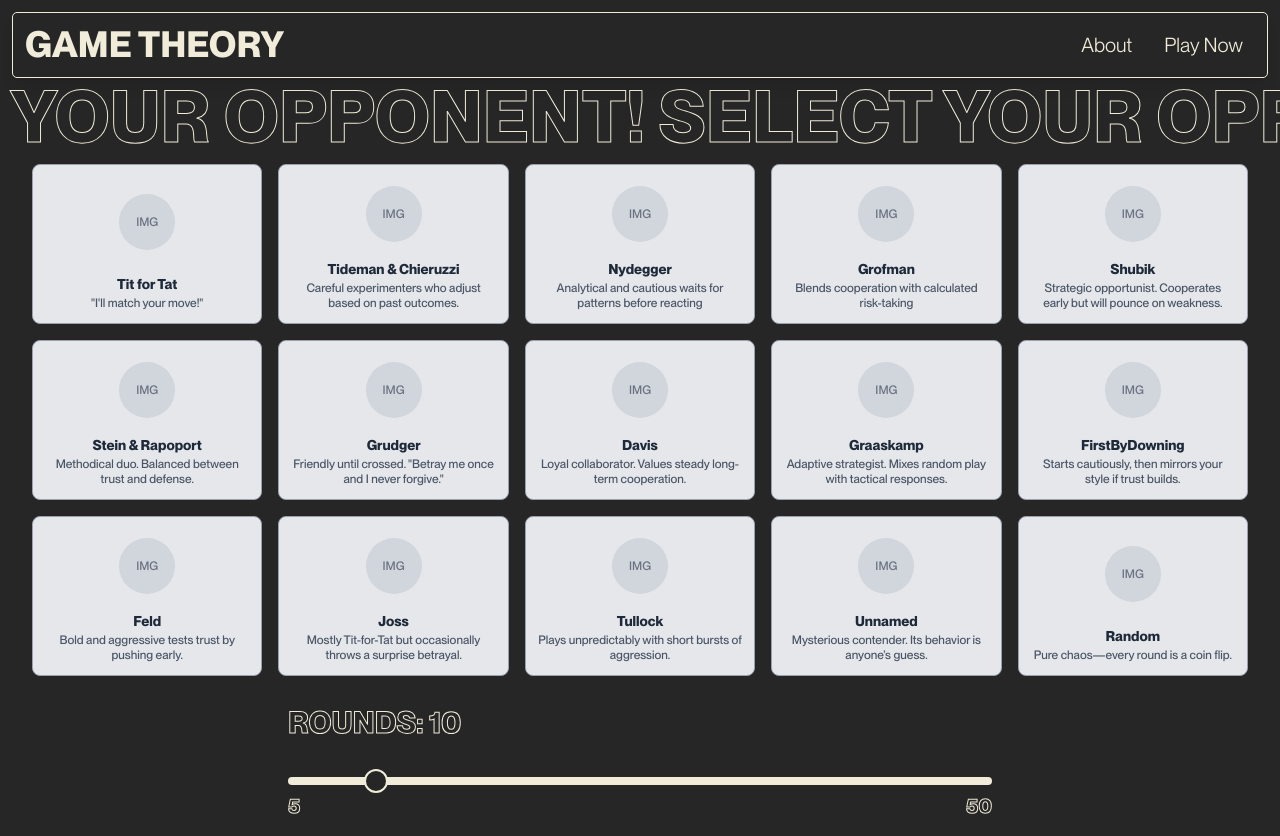
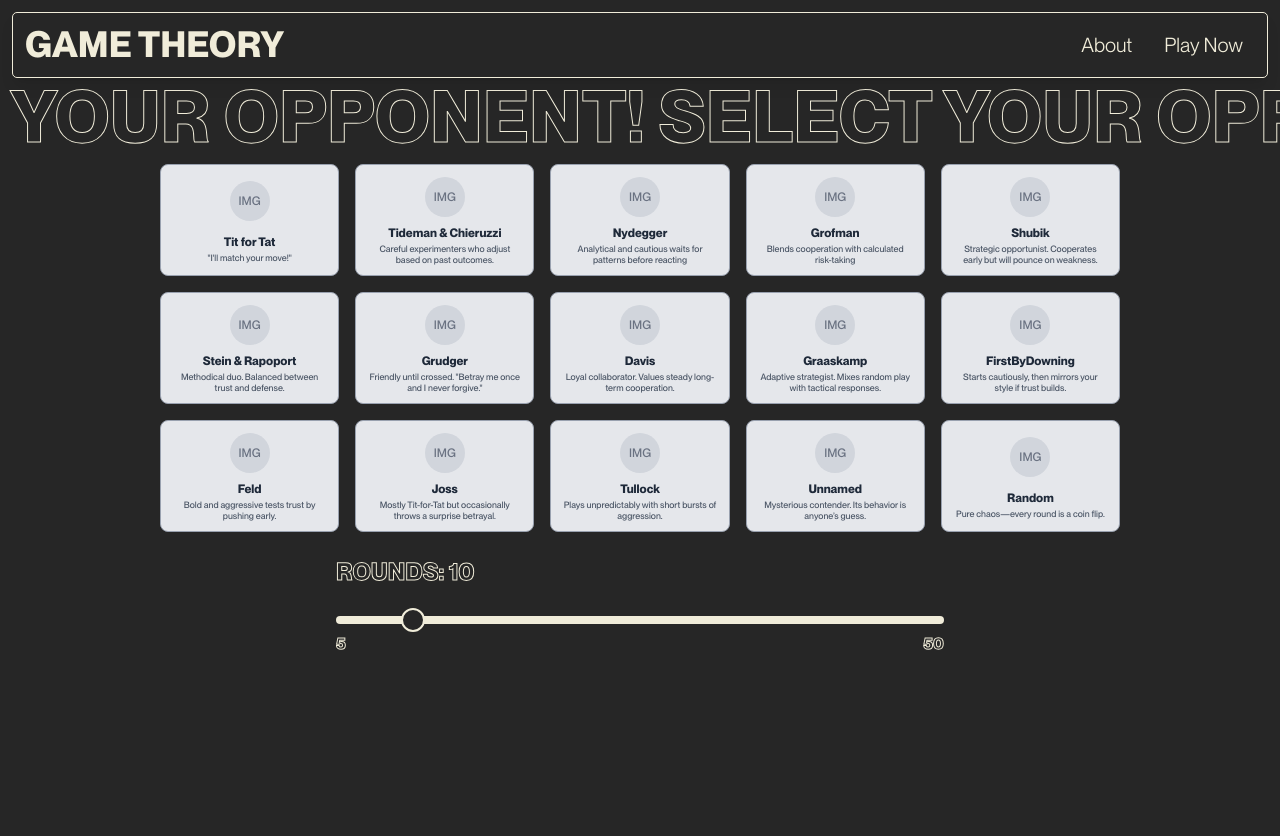
Before and after one commit to AidanYounathan/gametheory, a Next.js app: page /player-select in a window 1280 px wide. After the commit the page ends 800 px from the top, so only its background shows below. Built offline with nearby package versions, Linux system fonts and the light colour scheme.

Commit message:
fixed some styles

```diff
--- a/src/app/player-select/page.tsx
+++ b/src/app/player-select/page.tsx
@@ -46,20 +46,20 @@ export default function Home() {
     return (
         <div className=" text-bone">
             <Marquee className="overflow-hidden font-bold text-3xl sm:text-4xl md:text-5xl lg:text-6xl xl:text-7xl tracking-normal text-background text-outline">SELECT YOUR OPPONENT! SELECT YOUR OPPONENT!&nbsp;</Marquee>
-            <div className="grid grid-cols-3 sm:grid-cols-4 md:grid-cols-5 gap-2 sm:gap-3 md:gap-4 p-4 sm:p-6 md:p-8 md:py-3 max-w-7xl mx-auto">
+            <div className="grid grid-cols-3 sm:grid-cols-4 md:grid-cols-5 gap-2 sm:gap-3 md:gap-4 p-4 sm:p-6 md:p-8 md:py-3 max-w-7xl lg:max-w-5xl mx-auto">
                 {/* Character options - 5x3 responsive grid */}
                 {characters.map((character) => (
                     <div
                         key={character.id}
                         onClick={() => handleCharacterSelect(character.id)}
-                        className={`bg-gray-200 border p-2 sm:p-3 rounded-lg h-32 sm:h-36 md:h-40 flex flex-col justify-between items-center text-center cursor-pointer transition-all duration-200 ${
+                        className={`bg-gray-200 border p-2 sm:p-3 rounded-lg h-32 sm:h-36 md:h-40 lg:h-28 flex flex-col justify-between items-center text-center cursor-pointer transition-all duration-200 ${
                             selectedCharacter === character.id
                                 ? 'border-blue-500 bg-blue-100 shadow-lg transform scale-105'
                                 : 'border-gray-400 hover:border-gray-600 hover:shadow-md'
                         }`}
                     >
                         <div className="w-full flex-1 flex items-center justify-center mb-2">
-                            <div className="w-10 h-10 sm:w-12 sm:h-12 md:w-14 md:h-14 bg-gray-300 rounded-full flex items-center justify-center">
+                            <div className="w-10 h-10 sm:w-12 sm:h-12 md:w-14 md:h-14 lg:w-10 lg:h-10 bg-gray-300 rounded-full flex items-center justify-center">
                                 <span className="text-gray-500 text-xs">IMG</span>
                                 {/* <Image
                                     src={character.image}
@@ -72,10 +72,10 @@ export default function Home() {
                         </div>
 
                         <div className="w-full">
-                            <h3 className="text-xs sm:text-sm font-bold text-gray-800 mb-0.5">
+                            <h3 className="text-xs sm:text-sm lg:text-xs font-bold text-gray-800 mb-0.5">
                                 {character.name}
                             </h3>
-                            <p className="text-[10px] sm:text-xs text-gray-600 leading-tight">
+                            <p className="text-[10px] sm:text-xs lg:text-[9px] text-gray-600 leading-tight">
                                 {character.description}
                             </p>
                         </div>
@@ -84,10 +84,10 @@ export default function Home() {
             </div>
 
             {/* Round selection slider */}
-            <div className="max-w-3xl mx-auto px-4 sm:px-6 md:px-8">
-                <div className="overflow-hidden font-bold text-xl sm:text-2xl md:text-3xl tracking-normal text-background text-outline py-4">
+            <div className="max-w-3xl lg:max-w-2xl mx-auto px-4 sm:px-6 md:px-8">
+                <div className="overflow-hidden font-bold text-xl sm:text-2xl md:text-3xl lg:text-2xl tracking-normal text-background text-outline py-4 lg:py-3">
                     <h3>ROUNDS: {rounds}</h3>
-                    <div className="mt-4">
+                    <div className="mt-4 lg:mt-3">
                         <input
                             type="range"
                             value={rounds}
@@ -100,7 +100,7 @@ export default function Home() {
                             step={1}
                             className="custom-slider"
                         />
-                        <div className="flex justify-between  text-base sm:text-lg md:text-xl">
+                        <div className="flex justify-between  text-base sm:text-lg md:text-xl lg:text-base">
                             <span>5</span>
                             <span>50</span>
                         </div>
@@ -110,12 +110,12 @@ export default function Home() {
 
             {/* Selected character display */}
             {selectedCharacter && (
-                <div className="max-w-7xl mx-auto px-4 sm:px-6 md:px-8 ">
-                    <div className="overflow-hidden font-bold tracking-normal text-background text-outline py-4 text-center">
-                        <h2 className="text-2xl sm:text-3xl md:text-4xl">
+                <div className="max-w-7xl lg:max-w-5xl mx-auto px-4 sm:pb-6 md:px-8 ">
+                    <div className="overflow-hidden font-bold tracking-normal text-background text-outline  text-center">
+                        <h2 className="text-2xl sm:text-3xl md:text-4xl lg:text-2xl">
                             {characters.find(c => c.id === selectedCharacter)?.name} - {rounds} ROUNDS
                         </h2>
-                        <button onClick={() => handleGameStart()} className="mt-6 bg-bone text-background px-8 py-3 rounded-lg hover:bg-background hover:text-bone border-2 border-bone transition-all duration-200 text-lg sm:text-xl">
+                        <button onClick={() => handleGameStart()} className="mt-6 lg:mt-4 bg-bone text-background px-8 lg:px-6 py-3 lg:py-2 rounded-lg hover:bg-background hover:text-bone border-2 border-bone transition-all duration-200 text-lg sm:text-xl lg:text-base">
                             START GAME
                         </button>
                     </div>
```
